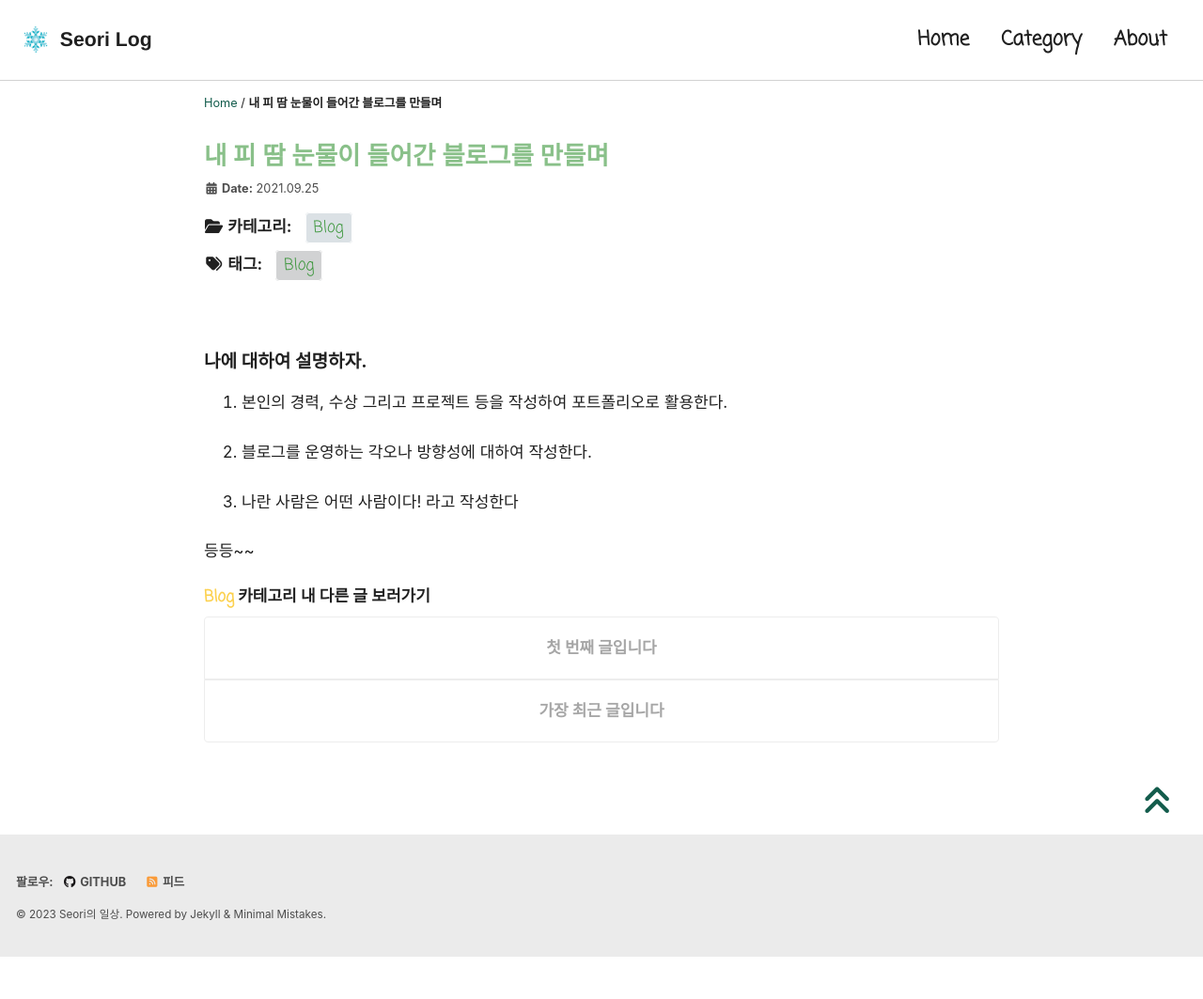
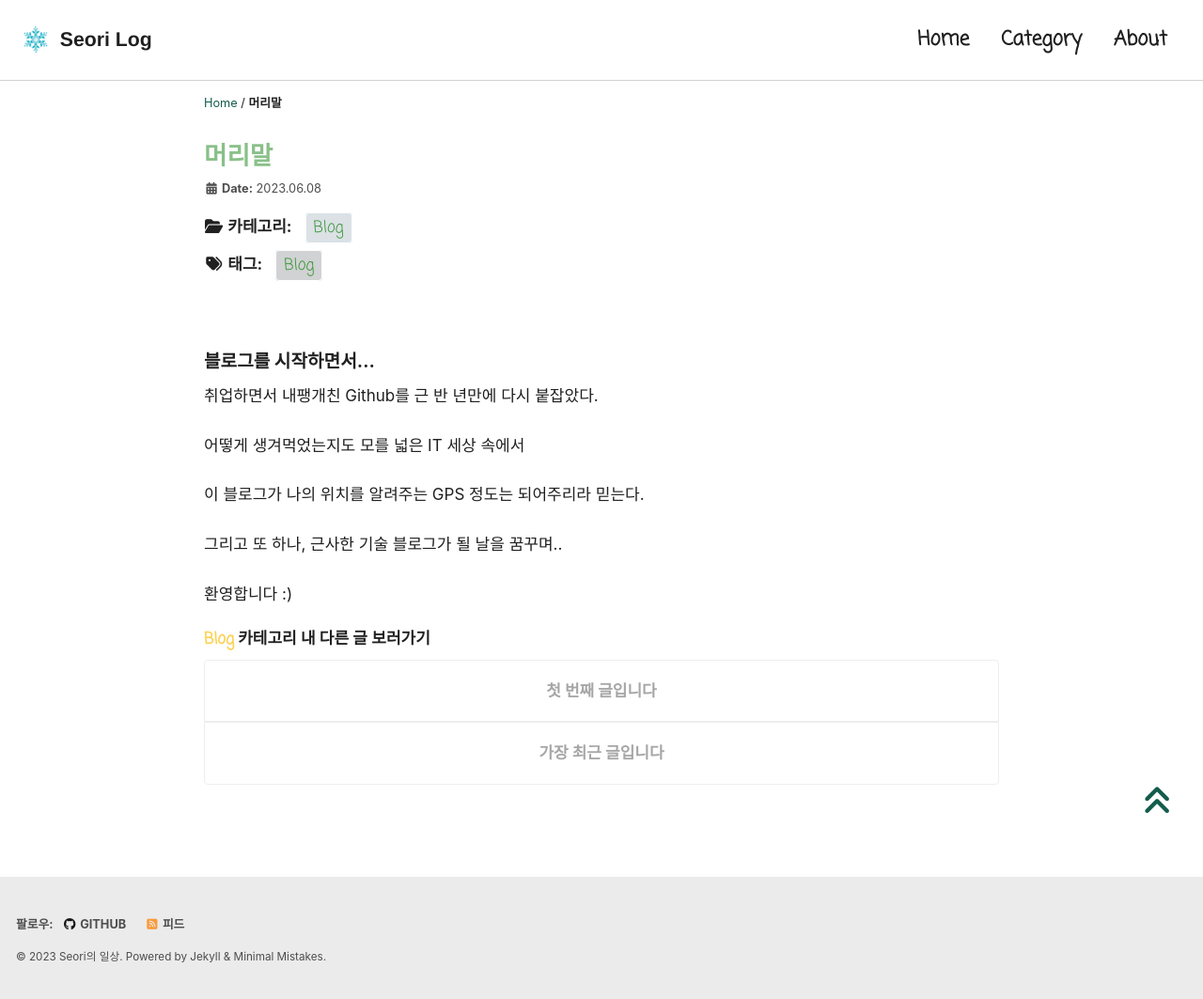
Before and after one commit to Seori15/Seori15.github.io, a Jekyll site: the page built from _pages/about.md, in a window 1280 px wide. Shown: the whole page at 94% size. Built offline with Jekyll 4.4.1, drawn with Linux system fonts in a browser that asks for light colours; cached includes are drawn as plain includes; nearby versions of some CDN libraries; some web fonts are replaced; before the commit the page ends 1018 px from its top, so only the background shows below that.

Commit message:
about 페이지 작성

```diff
--- a/_pages/about.md
+++ b/_pages/about.md
@@ -1,9 +1,9 @@
 ---
-title:  "내 피 땀 눈물이 들어간 블로그를 만들며"
+title:  "머리말"
 permalink: /about/
 layout: single
 published: true
-date: 2021-09-25
+date: 2023-06-08
 categories:
   - Blog
 tags:
@@ -11,12 +11,14 @@ tags:
 ---
 
 
-### 나에 대하여 설명하자.
+### 블로그를 시작하면서...
 
-1. 본인의 경력, 수상 그리고 프로젝트 등을 작성하여 포트폴리오로 활용한다.
+취업하면서 내팽개친 Github를 근 반 년만에 다시 붙잡았다.
 
-2. 블로그를 운영하는 각오나 방향성에 대하여 작성한다.
+어떻게 생겨먹었는지도 모를 넓은 IT 세상 속에서
 
-3. 나란 사람은 어떤 사람이다! 라고 작성한다
+이 블로그가 나의 위치를 알려주는 GPS 정도는 되어주리라 믿는다.
 
-등등~~
+그리고 또 하나, 근사한 기술 블로그가 될 날을 꿈꾸며..
+
+환영합니다 :)
```
